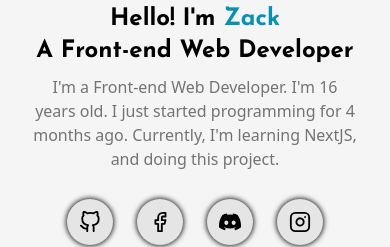
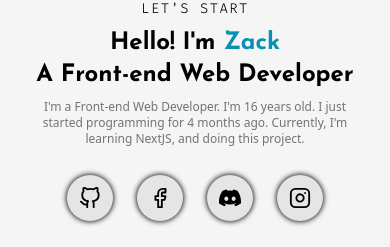
Before and after one commit to zackdesu/portfolio, a Next.js app: page / in a window 390 px wide. Shown: the part 330-577 px from the top of the page. Built offline with nearby package versions, Linux system fonts and the light colour scheme.

Commit message:
Responsive Fix

```diff
--- a/app/home.jsx
+++ b/app/home.jsx
@@ -32,7 +32,7 @@
         <span className="text-cyan-600 dark:text-cyan-300">Zack</span>
       </h1>
       <h1 className="font-Josefin">A Front-end Web Developer</h1>
-      <p className="max-w-xl xl:max-w-2xl mt-2 mx-8 text-center text-neutral-500 dark:text-neutral-300">
+      <p className="max-w-xl xl:max-w-2xl mt-2 mx-8 text-center text-neutral-500 dark:text-neutral-300 xl:text-lg">
         I&apos;m a Front-end Web Developer. I&apos;m {years} years old. I just
         started programming for {months} months ago. Currently, I&apos;m
         learning {whatDoYouLearnNow}, and doing this project.
--- a/public/css/globals.css
+++ b/public/css/globals.css
@@ -33,7 +33,7 @@
   }
 
   p {
-    @apply text-base md:text-lg;
+    @apply text-xs md:text-base;
   }
 
   button {
```
